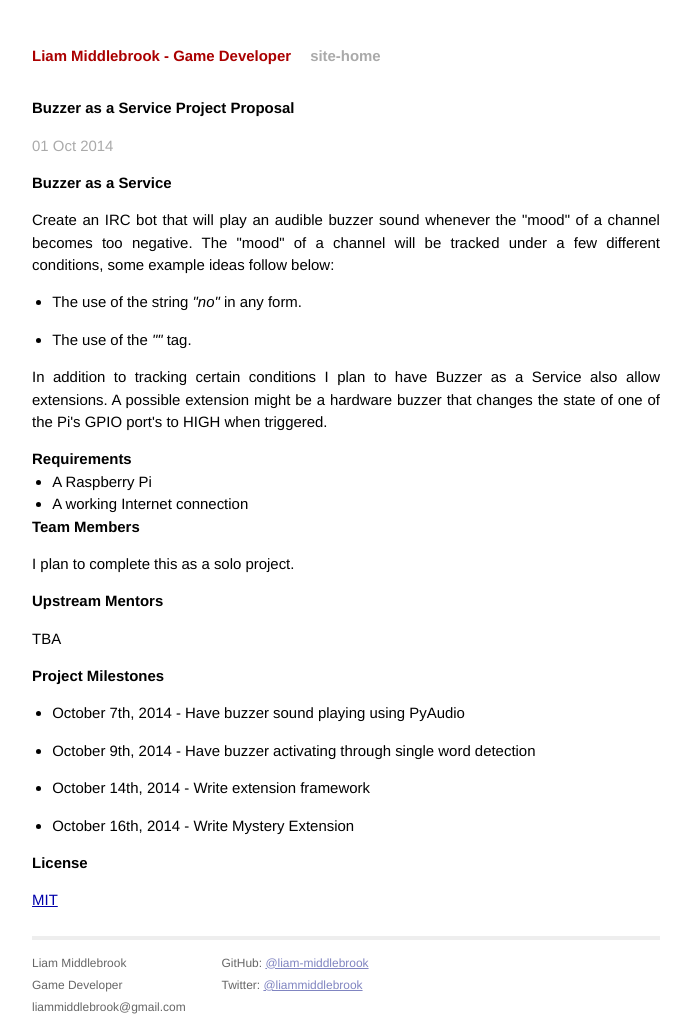
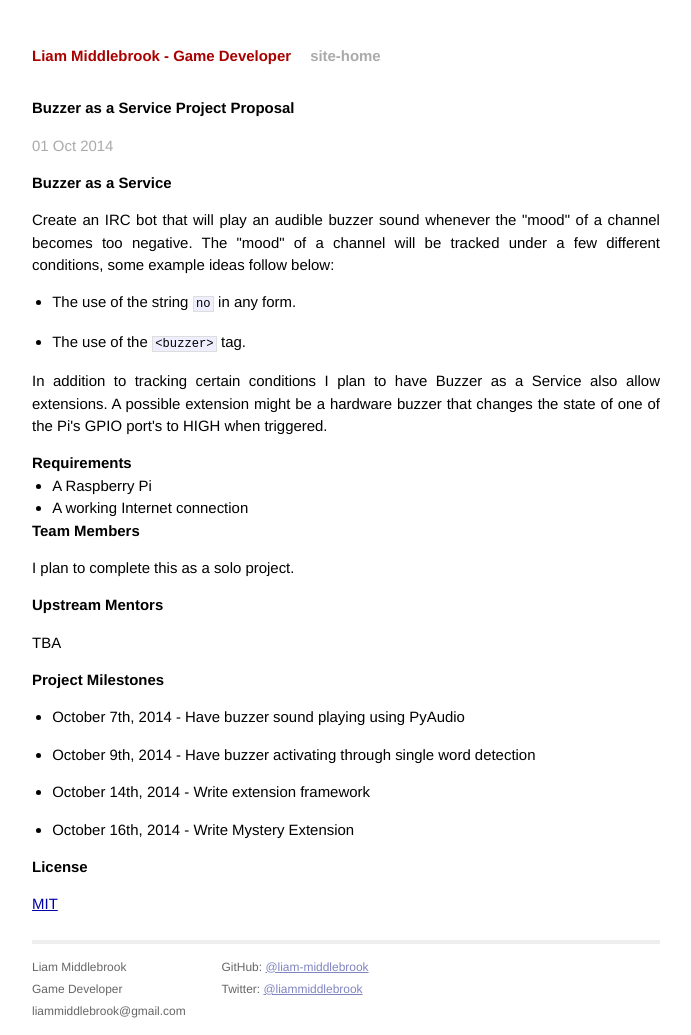
Before and after one commit to liam-middlebrook/blog, a Jekyll site: the page 2014/10/01/buzzer-as-a-service.html, which Jekyll copies as it is, in a window 1280 px wide. Shown: the whole page, without its empty margins (294-985 px from the left). Built offline with Jekyll 4.4.1, drawn with Linux system fonts in a browser that asks for light colours; Markdown is read by kramdown in place of the engine named in the settings.

Commit message:
Publishing: Fixed code blocks

```diff
--- a/2014/10/01/buzzer-as-a-service.html
+++ b/2014/10/01/buzzer-as-a-service.html
@@ -32,8 +32,8 @@ a channel becomes too negative. The &quot;mood&quot; of a channel will be tracke
 a few different conditions, some example ideas follow below:</p>
 
 <ul>
-<li><p>The use of the string <em>&quot;no&quot;</em> in any form.</p></li>
-<li><p>The use of the <em>&quot;<buzzer>&quot;</em> tag.</p></li>
+<li><p>The use of the string <code>no</code> in any form.</p></li>
+<li><p>The use of the <code>&lt;buzzer&gt;</code> tag.</p></li>
 </ul>
 
 <p>In addition to tracking certain conditions I plan to have Buzzer as a Service
```
